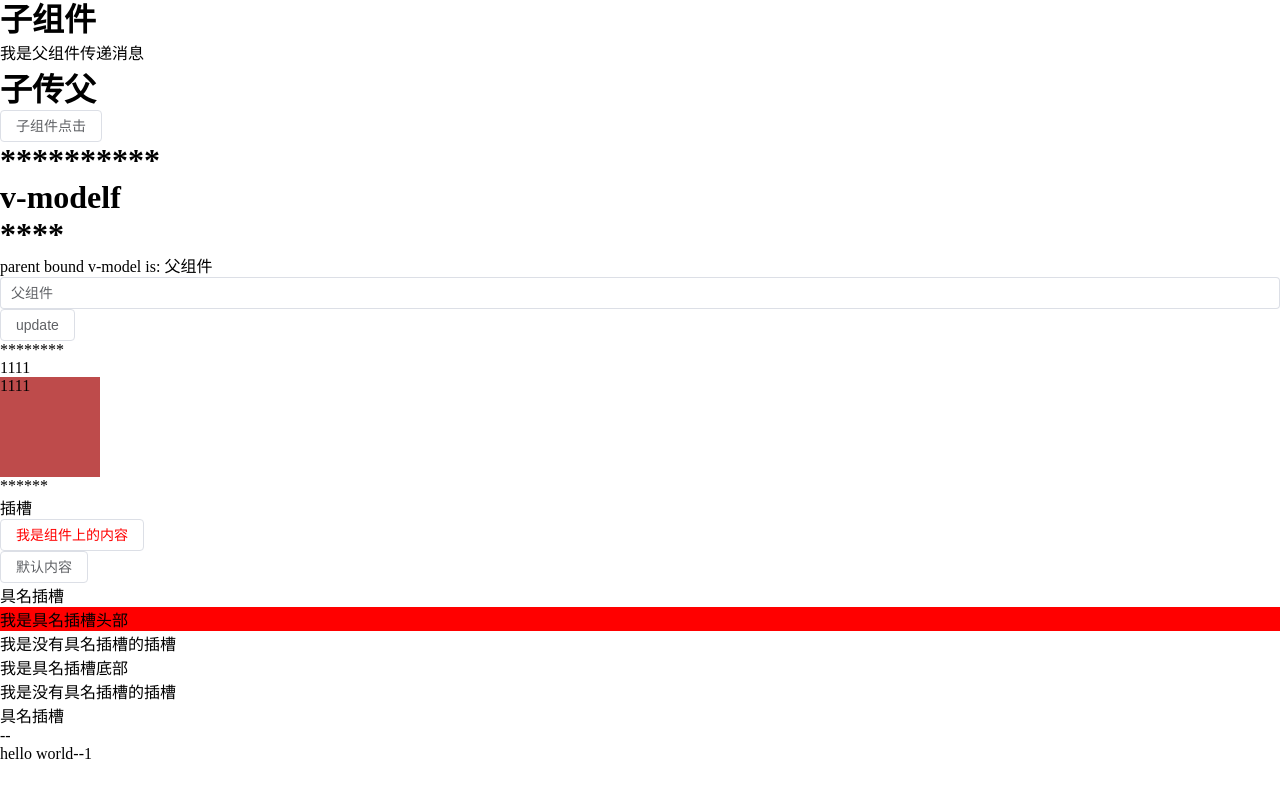
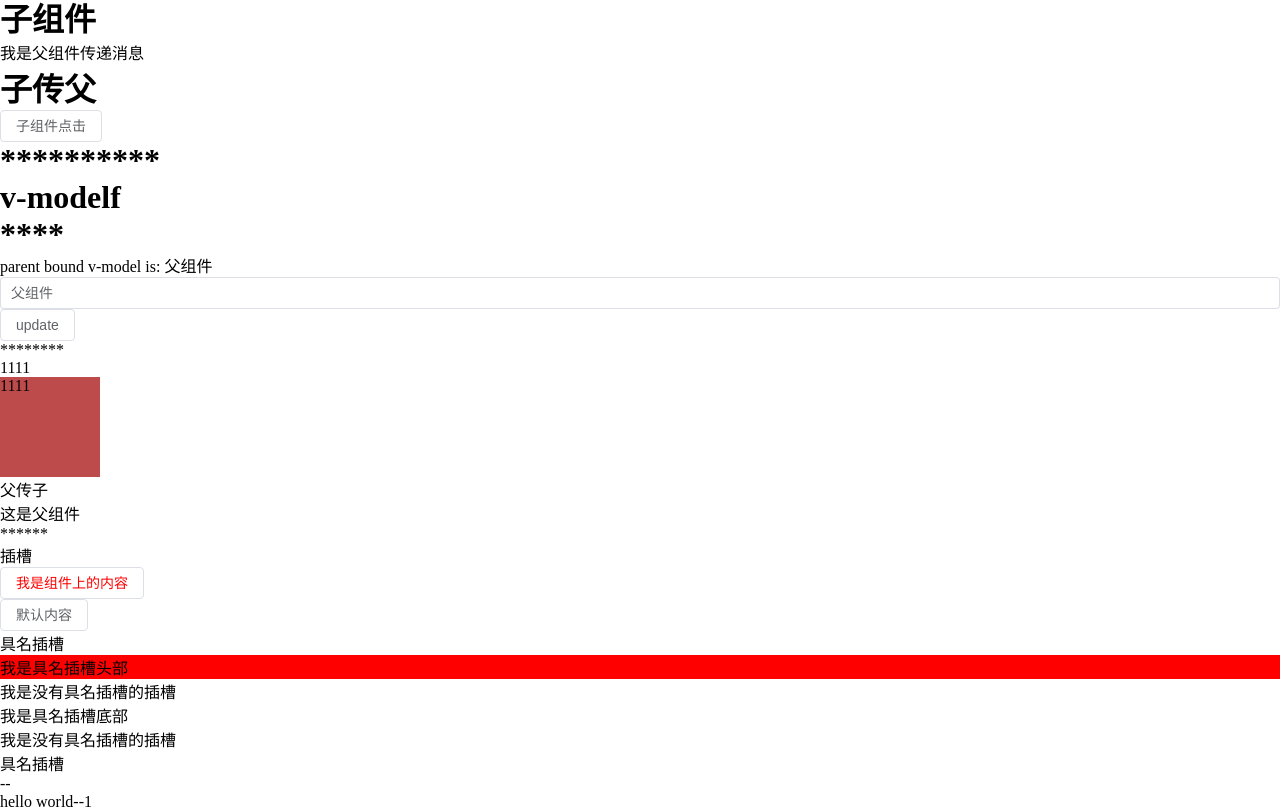
Before and after one commit to qimunan/vue_review, a Vue app: page / in a window 1280 px wide. Shown: the part 2209-3020 px from the top of the page. Before the commit the page ends 2972 px from the top, so only its background shows below. Built offline with nearby package versions, Linux system fonts and the light colour scheme.

Commit message:
review solt and props

```diff
--- a/src/views/fateherS.vue
+++ b/src/views/fateherS.vue
@@ -5,12 +5,18 @@
         <h1>*********</h1>
         <p>{{ resonvalue }}</p>
         <Son :fmsg="fatherMsg" @message="reson"></Son>
+        <ftoS>
+            <template #a>
+            <div>这是父组件</div>
+        </template>
+        </ftoS>
     </div>
 </template>
 
 <script setup lang="ts">
 import { ref } from 'vue'
 import Son from './sonS.vue'
+import ftoS from './ftoS.vue'
 const fatherMsg = ref<string>('我是父组件传递消息')
 const resonvalue = ref<string>('')
 const reson = (msg: string) => {
--- /dev/null
+++ b/src/views/ftoS.vue
@@ -0,0 +1,18 @@
+<template>
+    <div>
+        <srF :msg="x"></srF>
+            <div>
+                <slot name="a">1</slot>
+            </div>
+    </div>
+</template>
+
+<script setup lang="ts">
+import srF from './srFat.vue'
+import { ref } from 'vue'
+const x = ref<string>('父传子')
+</script>
+
+<style scoped>
+
+</style>
--- /dev/null
+++ b/src/views/srFat.vue
@@ -0,0 +1,15 @@
+<template>
+    <div>
+        <p>{{msg}}</p>
+    </div>
+</template>
+
+<script setup lang="ts">
+defineProps<{
+    msg: string
+}>()
+</script>
+
+<style scoped>
+
+</style>
```
